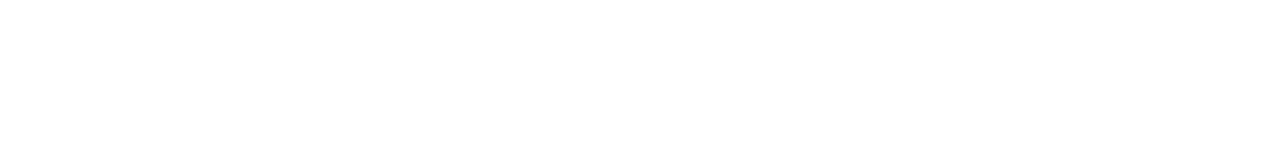
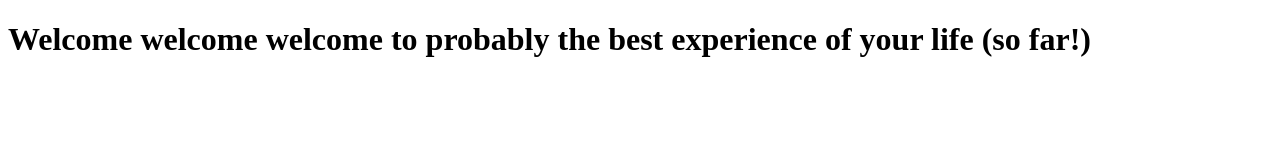
Before and after one commit to Disco-Chef/intro-html-webpage, a plain HTML site: page index.html in a window 1280 px wide. Drawn offline with Linux system fonts and the light colour scheme.

Commit message:
add h1 welcome header

```diff
--- a/index.html
+++ b/index.html
@@ -7,6 +7,6 @@
     <title>Welcome students!</title>
   </head>
   <body>
-
+    <h1>Welcome welcome welcome to probably the best experience of your life (so far!)</h1>
   </body>
 </html>
```
